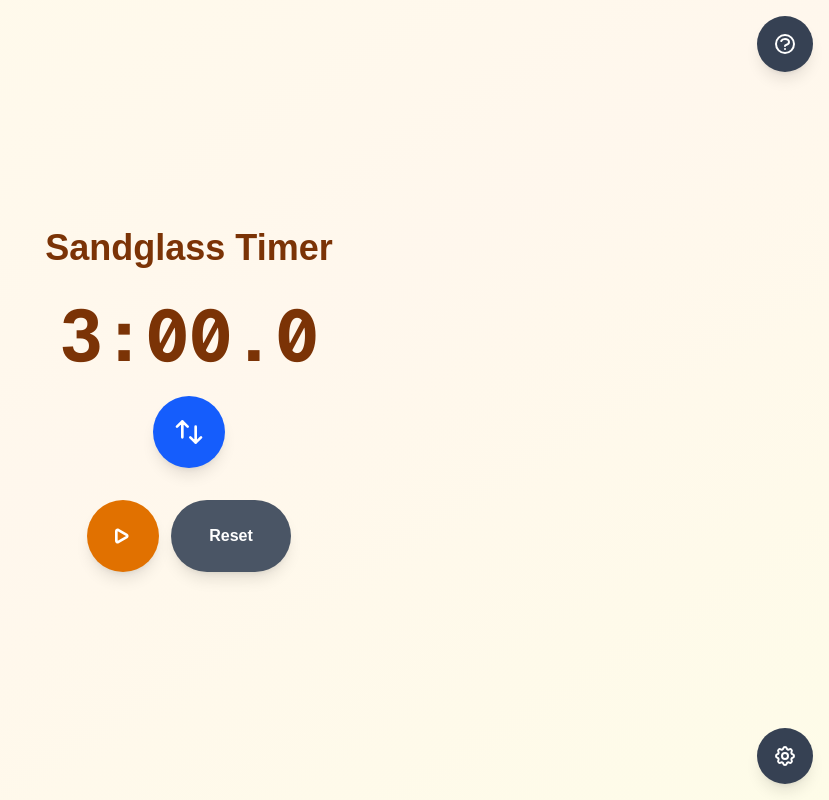
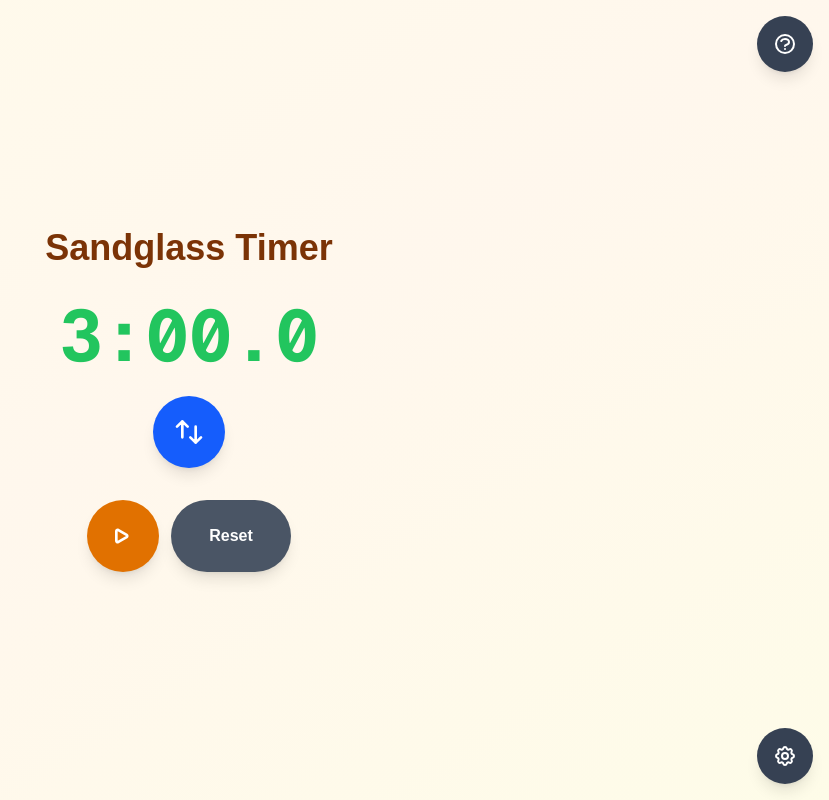
Before and after one commit to AgustinRamiroDiaz/sandglass, a Next.js app: page / in a window 1280 px wide. Shown: the whole page, without its empty margins (451-1280 px from the left). Built offline with nearby package versions, Linux system fonts and the light colour scheme.

Commit message:
feat: color in timer

```diff
--- a/src/app/page.tsx
+++ b/src/app/page.tsx
@@ -31,6 +31,15 @@ export default function Home() {
     const secs = Math.floor(seconds % 60);
     const ms = Math.floor((seconds % 1) * 10);
     return `${mins}:${secs.toString().padStart(2, '0')}.${ms}`;
+  };
+
+  const getTimerColor = () => {
+    const progress = timeRemaining / totalDuration;
+    // Linear interpolation from green (rgb(34, 197, 94)) to red (rgb(239, 68, 68))
+    const red = Math.round(34 + (239 - 34) * (1 - progress));
+    const green = Math.round(197 - (197 - 68) * (1 - progress));
+    const blue = Math.round(94 - (94 - 68) * (1 - progress));
+    return `rgb(${red}, ${green}, ${blue})`;
   };
 
   const handleCustomDuration = () => {
@@ -240,7 +249,10 @@ export default function Home() {
         </h1>
 
         <div className="flex flex-col items-center gap-6">
-          <div className="text-7xl font-mono font-bold text-amber-900 dark:text-amber-100 tabular-nums">
+          <div
+            className="text-7xl font-mono font-bold tabular-nums transition-colors duration-300"
+            style={{ color: getTimerColor() }}
+          >
             {formatTime(timeRemaining)}
           </div>
 
```
